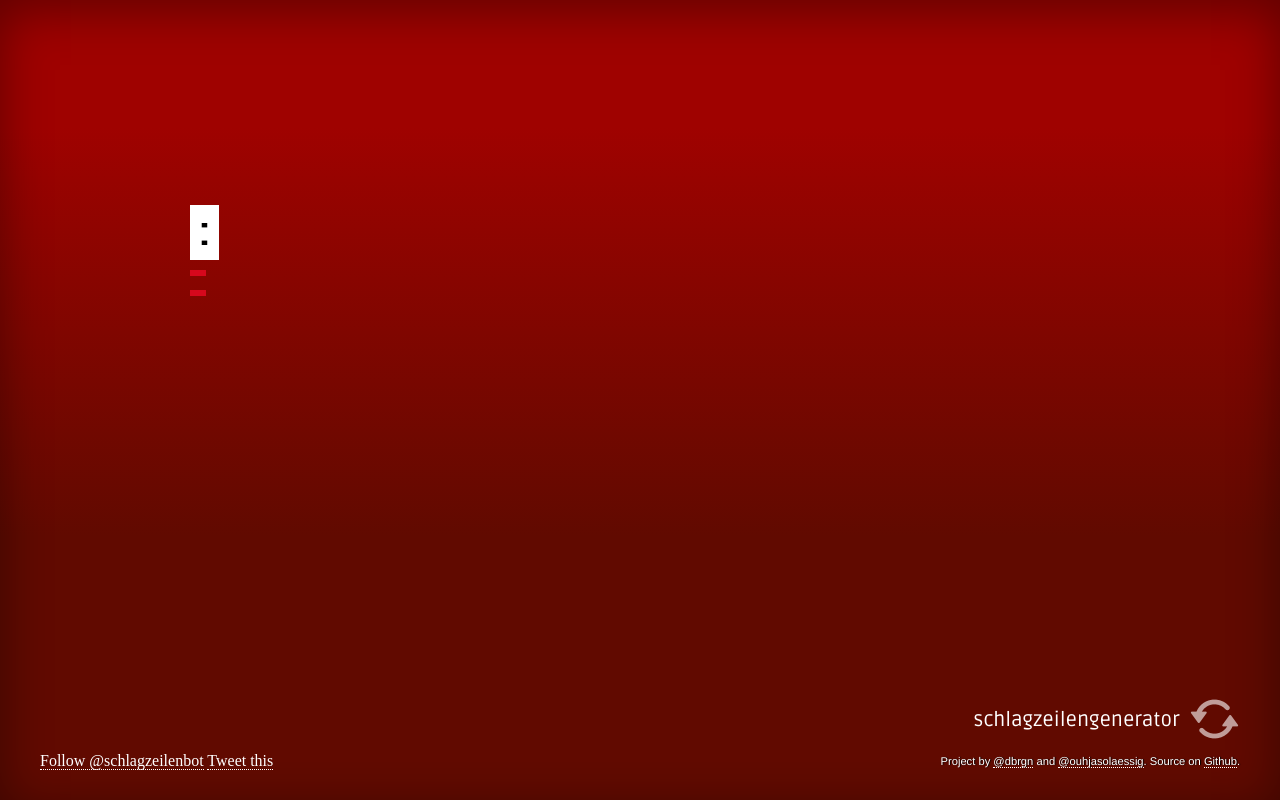
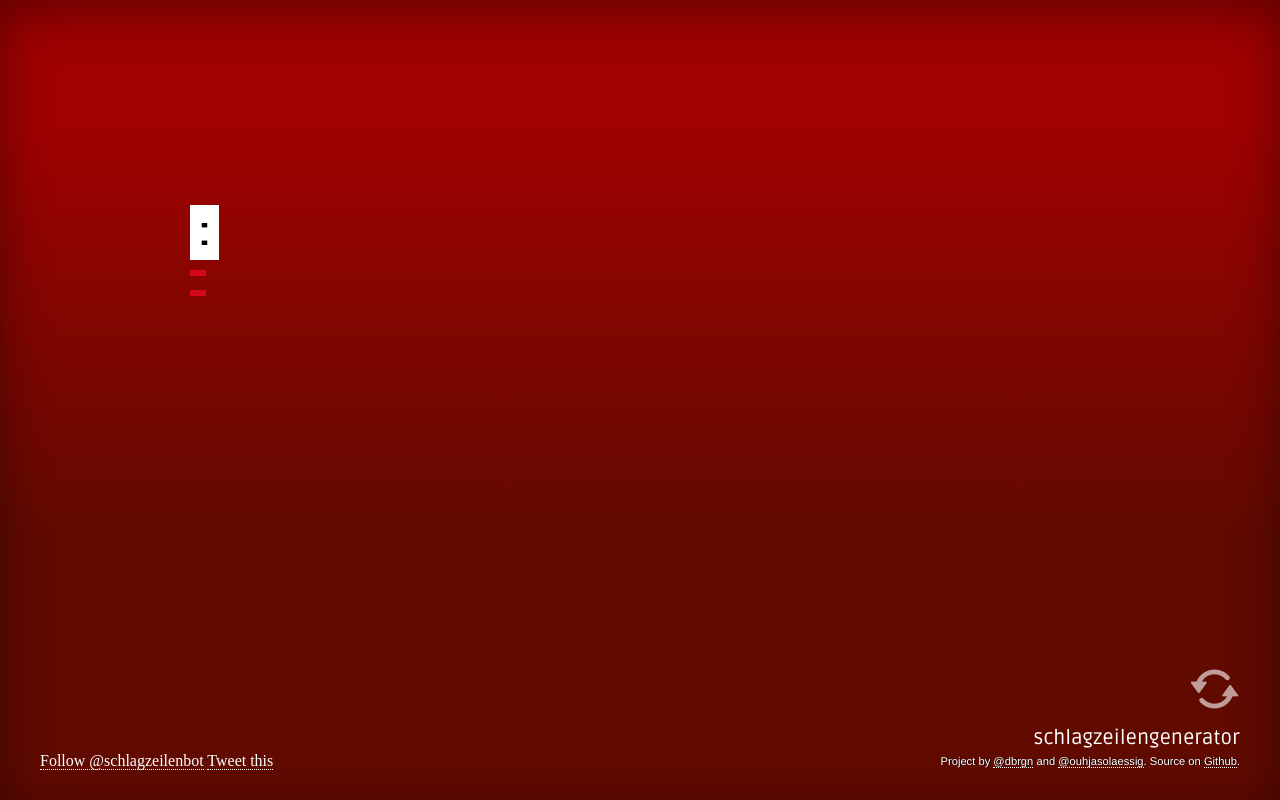
Before and after one commit to dbrgn/schlagzeilengenerator, a Flask app: template templates/headline.html in a window 1280 px wide. Run offline with Flask 2, Linux system fonts and the light colour scheme; the template is opened without the code that fills it, so the values that code supplies are empty; parts of the project's set-up code (start-up, migrations or seed data) failed here and were passed over; some libraries are stand-ins or nearby versions.

Commit message:
Positioning of button

```diff
--- a/static/style.css
+++ b/static/style.css
@@ -70,8 +70,8 @@ h2 {
 
 #reload {
     position: fixed;
-    bottom: 60px;
     right: 40px;
+    bottom: 90px;
 }
 
 #reload a {
@@ -93,8 +93,8 @@ h2 {
 
 #logo {
     position: fixed;
-    bottom: 68px;
-    right: 100px;
+    bottom: 50px;
+    right: 40px;
     font-family: 'Ruda', sans-serif;
     font-weight: 400;
     font-size: 20px;
--- a/templates/headline.html
+++ b/templates/headline.html
@@ -3,14 +3,11 @@
 {% block title %}{{ headline }}{% endblock %}
 
 {% block content %}
-    <div id="reload">
-      <a href="/"></a>
-    </div>
 
     <div class="output">
-      <h2>{{ intro }}:</h2><br>
-      <h1>{{ adjective }} {{ subject }}</h1><br>
-      <h1>{{ action }}</h1>
+        <h2>{{ intro }}:</h2><br>
+        <h1>{{ adjective }} {{ subject }}</h1><br>
+        <h1>{{ action }}</h1>
     </div>
 
     <div id="social">
@@ -25,9 +22,12 @@
         <script>!function(d,s,id){var js,fjs=d.getElementsByTagName(s)[0];if(!d.getElementById(id)){js=d.createElement(s);js.id=id;js.src="//platform.twitter.com/widgets.js";fjs.parentNode.insertBefore(js,fjs);}}(document,"script","twitter-wjs");</script>
     </div>
 
+    <div id="reload"><a href="/"></a></div>
+
     <div id="logo">
       <p>schlagzeilengenerator</p>
     </div>
+
     <div id="copy">
         <p>Project by <a href="https://twitter.com/dbrgn">@dbrgn</a> and <a href="https://twitter.com/ouhjasolaessig">@ouhjasolaessig</a>. Source on <a href="https://github.com/gwrtheyrn/schlagzeilengenerator/">Github</a>.</p>
     </div>
```
